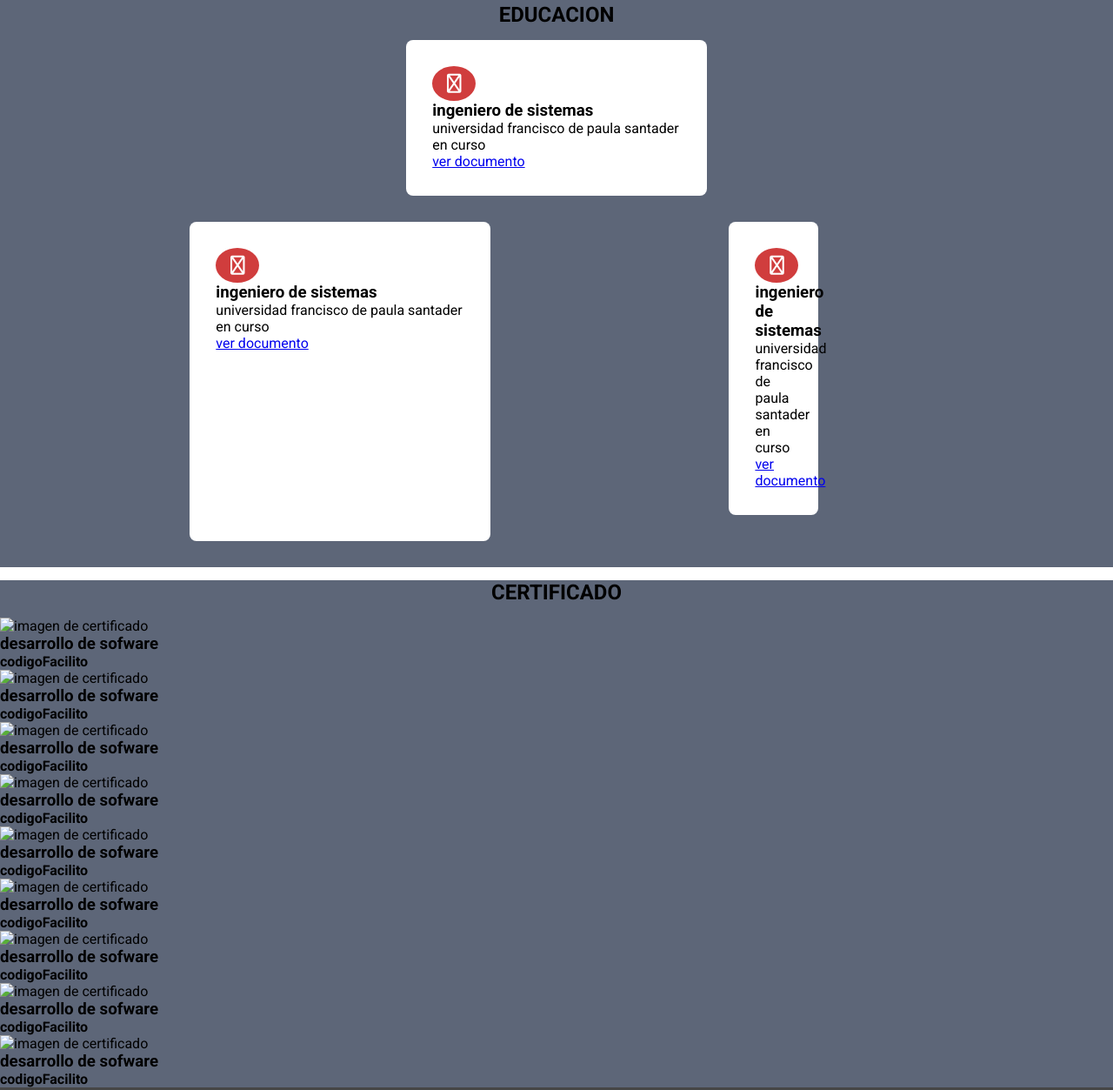
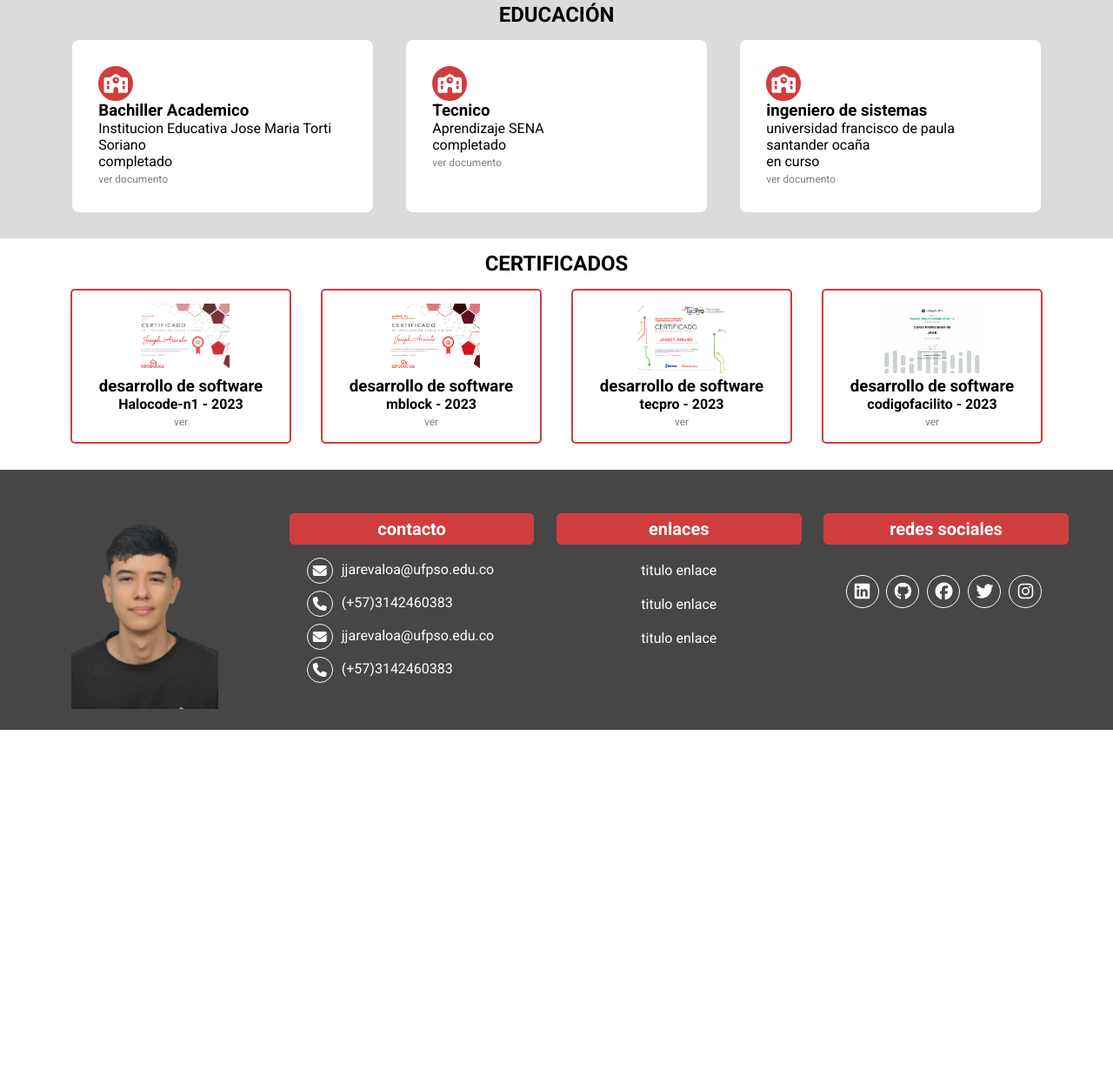
Before and after one commit to josephjamid/curriculum, a plain HTML site: page index.html in a window 1280 px wide. Shown: the part 692-1945 px from the top of the page at 87% size. After the commit the page ends 1531 px from the top, so only its background shows below. Drawn offline with Linux system fonts and the light colour scheme.

Commit message:
arreglos

```diff
--- a/css/estilo.css
+++ b/css/estilo.css
@@ -46,7 +46,6 @@ nav {
 .enlaces-header {
     font-weight: 300;
     margin: auto;
-    transition: all ease-in-out .6s;
 }
 
 .nav .enlaces-header a {
@@ -62,23 +61,7 @@ nav {
     background-color: #d03d3d;
     border-color: #d03d3d;
     transition: all ease-in-out .5s;
-
 }
-.hamburguer{
-    height: 80px;
-    width: 80px;
-    text-align: center;
-    z-index: 100;
-    cursor: pointer;
-    transition: color o.5s ease-in;
-    display: none;
-}
-.hamburguer > i{
-    font-size: 25px;
-    line-height: 80px;
-}
-
-
 
 .titulospro {
     text-align: left;
@@ -132,10 +115,14 @@ nav {
     font-size: 16px;
     text-transform: uppercase;
     box-shadow: 0 8px 32px rgba(97, 31, 31, 0.46);
+
+
 }
-/*xxxxxxxxxxxxx EDUCACION XXXXXXX*/
+/*  ##########################education ##########################*/
 .section-education{
-    background-color: #5d6678;
+    background-color: #dbdbdb;
+
+
 }
 .section-education .title{
     display: block;
@@ -143,14 +130,12 @@ nav {
     width: 100%;
     text-align: center;
     text-transform: uppercase;
-
 }
 .content-education{
     display: flex;
     flex-wrap: wrap;
-    justify-content: space-evenly;
+    justify-content: space-around;
     padding-bottom: 30px;
-
 
 }
 .education{
@@ -158,40 +143,38 @@ nav {
     background-color: #fff;
     border-radius: 8px;
     padding: 30px;
-
 }
 .education i{
     border: 2px solid #d03d3d;
     border-radius: 50%;
     background-color: #d03d3d;
     color: #fff;
-    width: 50px;
+    width: 40px;
     height: 40px;
     font-size: 22px;
     text-align: center;
     line-height: 36px;
-
-
 }
 .education:hover{
     background-color: #d03d3d;
     box-shadow: 0 0 8px gray;
-    transition: all ease-in-out;
+    transition: all ease-in-out .4s;
+    color: #fff;
 }
-.content-education.education a{
-    color: #5d6678;
+.content-education .education a{
+    color: gray;
     font-size: 12px;
     text-decoration: none;
 
 }
-.content-education.education a:hover{
-    background-color: #fff;
+.content-education .education a:hover{
+    color: #fff;
+}
+/*  ##########################cerfiticates ##########################*/
 
-}
-/*xxxxxxxxxCERTIFICADOXXXX*/
 .section-certificates .title{
     display: block;
-    margin: 15px 0;
+    margin: 15px 0 0 0;
     width: 100%;
     text-align: center;
     text-transform: uppercase;
@@ -199,12 +182,12 @@ nav {
 .content-certificates{
     display: flex;
     flex-wrap: wrap;
-    justify-content: space-evenly;
+    justify-content: space-around;
     padding-bottom: 30px;
 
 }
 .certificates{
-    width: 22px;
+    width: 22%;
     border-radius: 5px;
     border: 2px solid #d03d3d;
     padding: 15px;
@@ -215,63 +198,64 @@ nav {
 .certificates img{
     height: 80px;
     width: auto;
-
 }
 .certificates a{
     font-size: 12px;
-    color: #5d6678;
+    color: gray;
     text-decoration: none;
 
 }
 .certificates:hover{
     background-color: #d03d3d;
-    box-shadow: 0 0 8px #5d6678;
-    transition: all ease-in-out;
+    box-shadow: 0 0 8px gray;
+
     color: #fff;
-    transform: scale(1.0);
-
-
+    transform: scale(1.1);
+    transition: all ease-in-out .7
+}
+.certificates a:hover{
+    color: #fff;
 }
 
-
-/*xxxxxxxxxxxxxxxxxxxxxxxxxxxxxxxxxxxxxxxxxxxxxxxxxxxxxxxxxxxxxxxxxxxxxxxxxxxxxxxxxxxxxxxxxxxxxx*/
-footer {
-    background-color: rgb(70, 70, 70);
+/*  ##########################pie de pagina ##########################*/
+footer{
+    background-color: rgb(70,70,70);
     padding: 50px 0 20px 0;
     overflow: hidden;
     display: flex;
     flex-wrap: wrap;
     justify-content: space-evenly;
     margin: auto;
+
+
+
+
 }
-
-.partFooter {
+.partfooter{
     width: 22%;
     text-align: center;
+
 }
-
-.partFooter img {
+.partfooter img {
     width: 60%;
 }
-
-.partFooter h4 {
+.partfooter h4{
     color: #fff;
     font-size: 20px;
-    font-weight: 400;
+    font-weight: 400px;
     margin-bottom: 15px;
     background-color: #d03d3d;
     padding: 5px 0;
     border: 1px solid #d03d3d;
     border-radius: 5px;
+
 }
-
-.contact {
+.contact{
     margin: 10px;
     display: block;
     text-align: left;
 }
-
-.contact > i {
+.contact > i{
     float: left;
     margin: 0 0 0 10px;
     color: #fff;
@@ -282,17 +266,17 @@ footer {
     line-height: 28px;
     text-align: center;
     align-items: center;
+
 }
-
-.contact > p {
+.contact > p{
     margin-left: 50px;
     align-items: center;
     line-height: 28px;
-    font-weight: 500;
+    font-weight: 500px;
     color: #fff;
+
 }
-
-.partFooter > a {
+.partfooter > a {
     display: block;
     text-decoration: none;
     color: #fff;
@@ -300,39 +284,41 @@ footer {
     font-weight: 500;
     padding: 5px;
 }
+.partfooter > a:hover {
+    background-color: #d03d3d;
+    border-color: black;
+    border-radius: 5px;
+    transition: all ease-in-out 0.6s;
 
-.partFooter > a:hover {
-    background-color: #d03d3d;
-    border-color: #d03d3d;
-    border-radius: 5px;
-    transition: all ease-in-out .6s;
 }
-
 .social-media > a > i {
     font-size: 20px;
     display: inline-block;
     color: #fff;
-    border: 1px solid #fff;
+    border: 1px solid white;
     width: 38px;
     height: 38px;
     line-height: 36px;
-    cursor: pointer;
+    cursor:pointer;
     margin-top: 20px;
     text-align: center;
     transition: all ease-in-out .3s;
     margin-right: 5px;
     border-radius: 50%;
+
 }
-
-.social-media > a > i:hover {
+.social-media > a > i:hover{
     background-color: #d03d3d;
     border-color: #d03d3d;
+
 }
-/*xxxxxxxxxxxxxx BREAKPOINTS xxxxxxxxxxxxxxxxxxxxxxxxxxxxxxxxxxxxxxxxxxxxxxxxxxxxxxxxxxxxxxx*/
-@media screen and (max-width:700px) {
+/* #################### BREACKPOINTS #################### */
+
+@media screen and (max-width: 700px){
     .hamburguer{
         display: block;
     }
+
     .enlaces-header{
         position: fixed;
         background-color: #d03d3d;
@@ -344,29 +330,29 @@ footer {
         align-items: center;
         flex-direction: column;
         clip-path: circle(0.0% at 0 0);
+    }
 
-    }
     .nav .hamburgueropen{
         clip-path: circle(150.0% at 0 0);
     }
+
     .nav .enlaces-header a{
         color: #fff;
-        background-color: #5d6678;
+        background-color: #e06262;
         text-transform: uppercase;
-        font-weight: -800;
+        font-weight: 800;
         width: 50%;
         text-align: center;
         margin-top: 20px;
-
     }
 
     h1{
-        font-size: 28px;
-        margin-top: 10px;
+        font-size: 25px;
+    }
 
-    }
     .textos-header{
         margin: 0px;
+        margin-top: 10px;
     }
 
     .contenido-header{
@@ -374,30 +360,29 @@ footer {
         height: auto;
         margin-bottom: 15px;
     }
-    .contenido-header > img{
-        margin: 25px 0 0 0;
-        width: 150px;
-        height: 150px;
-    }
-    /*xxxxxxxxxxxxxx SECTION EDUCATION xxxxxxxxxxxxxxxxxxxxxxxxxxxxxxxxxxxxxxxxxxxxxxxxxxxxxxxxxxxxxxx*/
-
+    /* SECTION EDUCATION */
     .education{
-        width: 90%;
+        width: 80%;
         margin-bottom: 15px;
     }
-    /*xxxxxxxxxxxxxx SECTION SERTIFICATES xxxxxxxxxxxxxxxxxxxxxxxxxxxxxxxxxxxxxxxxxxxxxxxxxxxxxxxxxxxxxx*/
+
+    /* SECTION certificate */
+
     .certificates{
         width: 45%;
     }
+
     .certificates img{
         height: 80px;
     }
-    /*xxxxxxxxxxxxxx SECTION FOOTER xxxxxxxxxxxxxxxxxxxxxxxxxxxxxxxxxxxxxxxxxxxxxxxxxxxxxxxxxxxxxx*/
-    .partFooter img{
+
+    /* SECTION footer */
+
+    .partFooter > img{
         display: none;
     }
+
     .partFooter{
-        width: 90%;
+        width: 80%;
     }
-
 }
--- a/index.html
+++ b/index.html
@@ -40,7 +40,7 @@
                         <h3><i class="fa-solid fa-circle-check"></i>  XXXXXXXXXXXXXXXXX</h3>
                         <h3><i class="fa-solid fa-circle-check"></i>  XXXXXXXXXXXXXXXXX</h3>
                     </div>
-                    <p>Lorem Ipsum is simply dummy text of the printing and typesetting industry. Lorem Ipsum has been the industry's standard dummy text ever since the 1500s, when an unknown printer took a galley of type and scrambled it to make a type specimen book. I</p>
+                    <p>Mi nombre es Joseph Jamid Arevalo Alvernia nacido en ocaña - Norte de Santander, actualmente estudiante de segundo semestre de ingeria de sistemas en la Univeridad Francisco de Paula Santander sesion Ocaña, me considero un estudiante dedicado y cuando quiere algo se esfuerza por conseguirlo tambien muy enfocado en salir adelante, me gusta aprender cosas nuevas y adquirir nuevos conociminetos que sean de ayuda tanto en mi vida personal como profesional  </p>
                     <a href="#" target="_blank">Ver Perfil</a>
                 </section>
                 <img src="img/joseph arevalo.jpg" alt="">
@@ -51,149 +51,126 @@
 
 <!--EDUCACION-->
 <section class="section-education">
-        <div class="contenedor">
+    <div class="contenedor ">
       <div class="title">
-                <h2>EDUCACION</h2>
+        <h2>Educación</h2>
       </div>
       <div class="content-education">
         <div class="education">
-                    <i class="fa-regular fa-school"></i>
+          <i class="fa-solid fa-school"></i>
+          <h3>Bachiller Academico</h3>
+          <p>Institucion Educativa Jose Maria Torti Soriano</p>
+          <p>completado</p>
+          <a href="img/bachiller.jpeg" target="_blank">ver documento </a>
+        </div>
+        <div class="education">
+          <i class="fa-solid fa-school"></i>
+          <h3>Tecnico</h3>
+          <p>Aprendizaje SENA</p>
+          <p>completado</p>
+          <a href="img/sena.jpeg" target="_blank">ver documento </a>
+        </div>
+        <div class="education">
+          <i class="fa-solid fa-school"></i>
           <h3>ingeniero de sistemas</h3>
-                    <p>universidad francisco de paula santader</p>
+          <p>universidad francisco de paula santander ocaña</p>
           <p>en curso</p>
-                    <a href="#" target="_blank">ver documento</a>
-
+          <a href="#" target="_blank">ver documento </a>
+        </div>
+      </div>
+    </div>
+    </section>
+    <!-- certificados -->
+    <section class="section-certificates">
+      <div class="contenedor">
+        <div class="title">
+          <h2>Certificados</h2>
+        </div>
+        <div class="content-certificates">
+          <div class="certificates">
+            <img src="img/halocode-n1.png" alt="imagen de certificado">
+            <h3>desarrollo de software</h3>
+            <h4>Halocode-n1 - 2023</h4>
+            <a href="img/halocode-n1.png" target="_blank">ver</a>
+          </div>
+          <div class="certificates">
+            <img src="img/mblock.png" alt="imagen de certificado">
+            <h3>desarrollo de software</h3>
+            <h4>mblock - 2023</h4>
+            <a href="img/mblock.png" target="_blank">ver</a>
+          </div>
+          <div class="certificates">
+            <img src="img/tecpro (1).png" alt="imagen de certificado">
+            <h3>desarrollo de software</h3>
+            <h4>tecpro - 2023</h4>
+            <a href="img/tecpro (1).png" target="_blank">ver</a>
+          </div>
+          <div class="certificates">
+            <img src="img/Certificado - Curso Profesional de JAVA_page-0001.jpg" alt="imagen de certificado">
+            <h3>desarrollo de software</h3>
+            <h4>codigofacilito - 2023</h4>
+            <a href="img/Certificado - Curso Profesional de JAVA_page-0001.jpg" target="_blank">ver</a>
           </div>
 
         </div>
-            <div class="content-education">
-                <div class="education">
-                    <i class="fa-regular fa-school"></i>
-                    <h3>ingeniero de sistemas</h3>
-                    <p>universidad francisco de paula santader</p>
-                    <p>en curso</p>
-                    <a href="#" target="_blank">ver documento</a>
-
-                </div>
-                <div class="content-education">
-                    <div class="education">
-                        <i class="fa-regular fa-school"></i>
-                        <h3>ingeniero de sistemas</h3>
-                        <p>universidad francisco de paula santader</p>
-                        <p>en curso</p>
-                        <a href="#" target="_blank">ver documento</a>
-
-                    </div>
-
-
-
-
-        </div>
-    </section>
-    <!--CERTIFICADO-->
-    <section class="section-education">
-        <div class="title">
-            <h2>certificado</h2>
-
-        </div>
-        <div class="content-certificate">
-            <div class="certificado">
-                <img src="3" alt="imagen de certificado">
-                <h3>desarrollo de sofware</h3>
-                <h4>codigoFacilito</h4>
-                <a href="img/certificado2.png" target="_blank"></a>
-
-            </div>
-            <div class="certificado">
-                <img src="3" alt="imagen de certificado">
-                <h3>desarrollo de sofware</h3>
-                <h4>codigoFacilito</h4>
-                <a href="img/certificado2.png" target="_blank"></a>
-        </div>
-        <div class="certificado">
-            <img src="3" alt="imagen de certificado">
-            <h3>desarrollo de sofware</h3>
-            <h4>codigoFacilito</h4>
-            <a href="img/certificado2.png" target="_blank"></a>
-    </div>
-    <div class="certificado">
-        <img src="3" alt="imagen de certificado">
-        <h3>desarrollo de sofware</h3>
-        <h4>codigoFacilito</h4>
-        <a href="img/certificado2.png" target="_blank"></a>
-</div>
-<div class="certificado">
-    <img src="3" alt="imagen de certificado">
-    <h3>desarrollo de sofware</h3>
-    <h4>codigoFacilito</h4>
-    <a href="img/certificado2.png" target="_blank"></a>
-</div>
-<div class="certificado">
-    <img src="3" alt="imagen de certificado">
-    <h3>desarrollo de sofware</h3>
-    <h4>codigoFacilito</h4>
-    <a href="img/certificado2.png" target="_blank"></a>
-</div>
-<div class="certificado">
-    <img src="3" alt="imagen de certificado">
-    <h3>desarrollo de sofware</h3>
-    <h4>codigoFacilito</h4>
-    <a href="img/certificado2.png" target="_blank"></a>
-</div>
-<div class="certificado">
-    <img src="3" alt="imagen de certificado">
-    <h3>desarrollo de sofware</h3>
-    <h4>codigoFacilito</h4>
-    <a href="img/certificado2.png" target="_blank"></a>
-</div>
-<div class="certificado">
-    <img src="3" alt="imagen de certificado">
-    <h3>desarrollo de sofware</h3>
-    <h4>codigoFacilito</h4>
-    <a href="img/certificado2.png" target="_blank"></a>
 </div>
 
 
 
     </section>
     <footer>
-        <div class="partFooter">
-            <img src="img/joseph arevalo.jpg" alt="foto del autor">
+        <div class="partfooter">
+    <img src="img/joseph_arevalo.png" alt="foto del autor">
+
         </div>
-        <div class="partFooter">
-            <h4>Contacto</h4>
+        <div class="partfooter">
+          <h4>contacto</h4>
+
+          <div class="contact">
+            <i class="fa-solid fa-envelope"></i>
+            <p>jjarevaloa@ufpso.edu.co</p>
+
+          </div>
+          <div class="partfooter">
             <div class="contact">
               <i class="fa-solid fa-phone"></i>
               <p>(+57)3142460383</p>
             </div>
+            </div>
+            <div class="partfooter">
+
                 <div class="contact">
                   <i class="fa-solid fa-envelope"></i>
                   <p>jjarevaloa@ufpso.edu.co</p>
                 </div>
+            </div>
+                <div class="partfooter">
+
                     <div class="contact">
-            </div>
-            <div class="contact">
-            </div>
-            <div class="contact">
+                      <i class="fa-solid fa-phone"></i>
+                      <p>(+57)3142460383</p>
                     </div>
                 </div>
-        <div class="partFooter">
-            <h4>Enlaces</h4>
-            <a href="#" target="_blank">Enlace</a>
-            <a href="#" target="_blank">Enlace</a>
-            <a href="#" target="_blank">Enlace</a>
         </div>
-        <div class="partFooter">
-            <h4>Redes sociales</h4>
+        <div class="partfooter">
+          <h4>enlaces</h4>
+          <a href="#" target="_blank">titulo enlace</a>
+          <a href="#" target="_blank">titulo enlace</a>
+          <a href="#" target="_blank">titulo enlace</a>
+        </div>
+        <div class="partfooter">
+          <h4>redes sociales</h4>
           <div class="social-media">
-               <a href="#" target="_blank"><i class="fa-brands fa-linkedin"></i></a>
-               <a href="#" target="_blank"><i class="fa-brands fa-instagram"></i></a>
-               <a href="#" target="_blank"><i class="fa-brands fa-facebook"></i></a>
-            </div>
+            <a href="https://www.linkedin.com/in/joseph-jamid-352b83150/" target="_blank"> <i class="fa-brands fa-linkedin"></i></a>
+            <a href="https://github.com/josephjamid" target="_blank"> <i class="fa-brands fa-github"></i></a>
+            <a href="https://web.facebook.com/joseph.arevaloalverna/" target="_blank"> <i class="fa-brands fa-facebook"></i></a>
+            <a href="https://twitter.com/joseph_jamid" target="_blank"> <i class="fa-brands fa-twitter"></i></a>
+            <a href="https://www.instagram.com/joseph_jamid/" target="_blank"> <i class="fa-brands fa-instagram"></i>
           </div>
 
+        </div>
+      </footer>
 <script src="https://kit.fontawesome.com/36640a9b5a.js" crossorigin="anonymous"></script>
 <script src="/js/myjs.js" ></script>
-</footer>
 </body>
 </html>
```
Also changed, not shown: img/Certificado - Curso Profesional de JAVA_page-0001.jpg (added), img/bachiller.jpeg (added), img/halocode-n1.png (added), img/joseph_arevalo.png (added), img/mblock.png (added), img/sena.jpeg (added), img/tecpro (1).png (added). Lines whose indentation alone changed are shown as unchanged.
